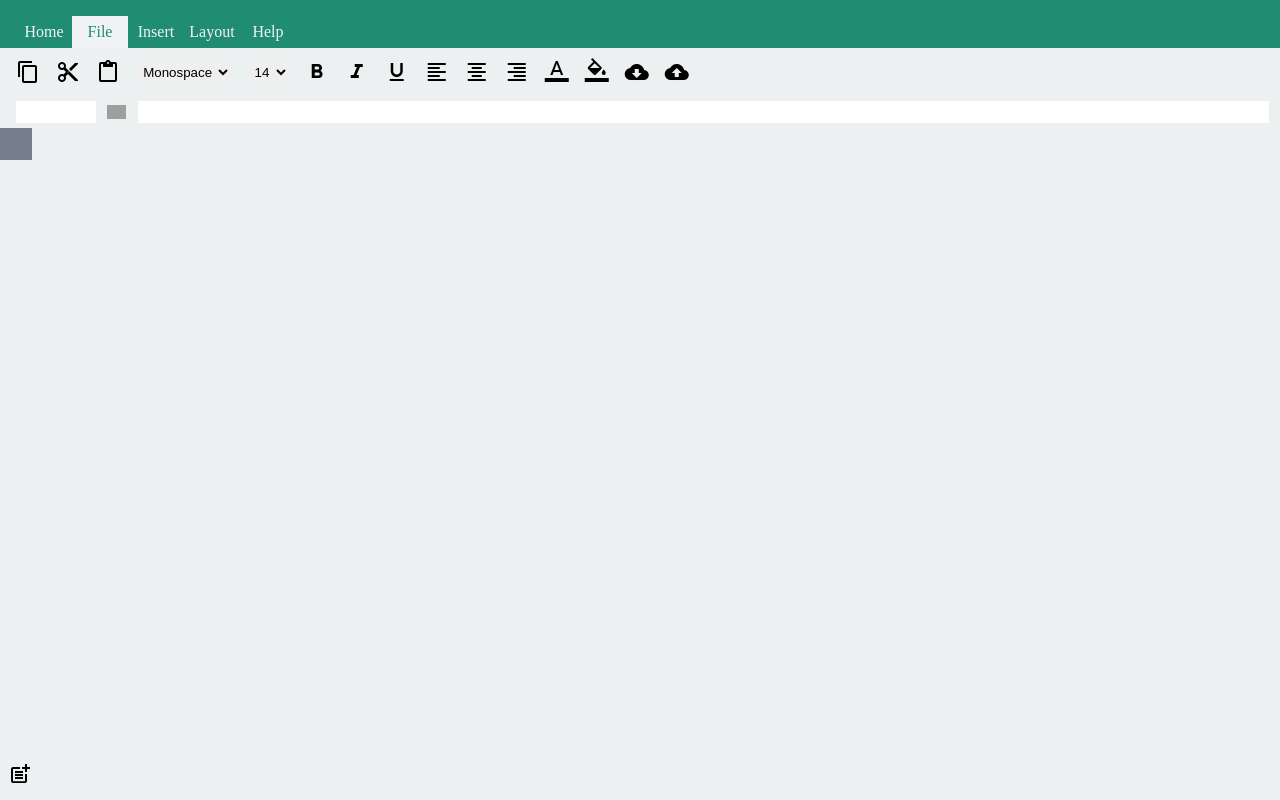
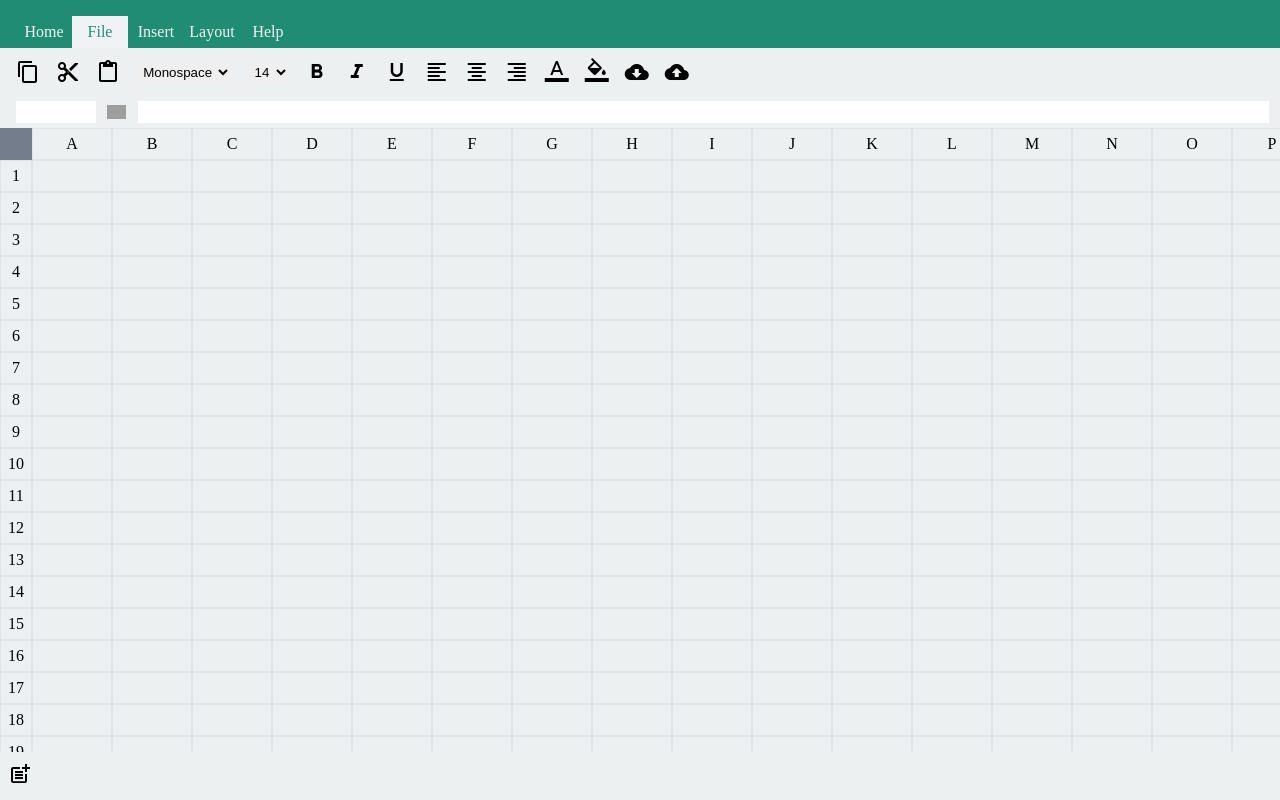
Before and after one commit to KingPin-1/My-Excel-Clone, a plain HTML site: page index.html in a window 1280 px wide. Drawn offline with Linux system fonts and the light colour scheme; grey boxes are pictures that could not be loaded.

Commit message:
Grid made

```diff
--- /dev/null
+++ b/grid.js
@@ -0,0 +1,31 @@
+let rows = 100;
+let cols = 26; //English ALphabets
+
+let addressColCont = document.querySelector(".address-col-cont");
+let addressRowCont = document.querySelector(".address-row-cont");
+let cellsCont = document.querySelector(".cells-cont")
+
+for( let i = 0 ; i < rows ; i++ ){
+    let addressCol = document.createElement("div");
+    addressCol.setAttribute("class" , "address-col");
+    addressCol.innerText = i+1;
+    addressColCont.appendChild(addressCol);
+}
+
+for( let i = 0 ; i < cols ; i++ ){
+    let addressRow = document.createElement("div");
+    addressRow.setAttribute("class" , "address-row");
+    addressRow.innerText = String.fromCharCode(65+i);
+    addressRowCont.appendChild(addressRow);
+}
+
+for( let i = 0 ; i < rows ; i++ ){
+    let rowCont = document.createElement("div");
+    rowCont.setAttribute("class","row-cont");
+    for( let j = 0 ; j < cols ; j++ ){
+        let cell = document.createElement("div");
+        cell.setAttribute("class","cell");
+        rowCont.appendChild(cell);
+    }
+    cellsCont.appendChild(rowCont);
+}
--- a/index.html
+++ b/index.html
@@ -100,13 +100,13 @@
     </div>
 
     <script src="./grid.js"></script>
-    <script src="./cyclicPathTrace.js"></script>
+    <!-- <script src="./cyclicPathTrace.js"></script>
     <script src="./cycleValidation.js"></script>
     <script src="./sheetsHandling.js"></script>
     <script src="./cell-properties.js"></script>
     <script src="./formula.js"></script>
     <script src="./cutCopyPaste.js"></script>
-    <script src="./openSave.js"></script>
+    <script src="./openSave.js"></script> -->
 </body>
 
 </html>
```
